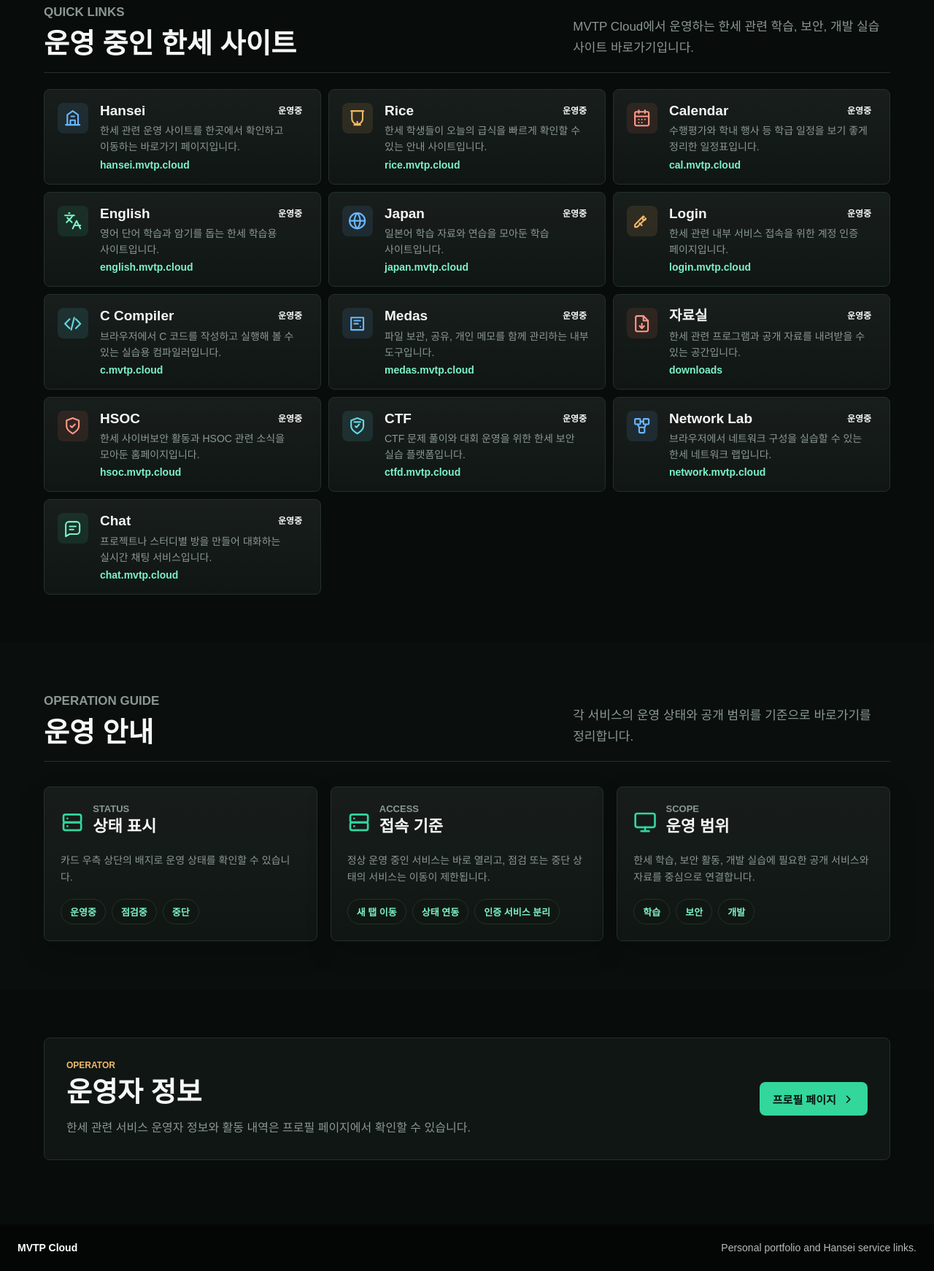
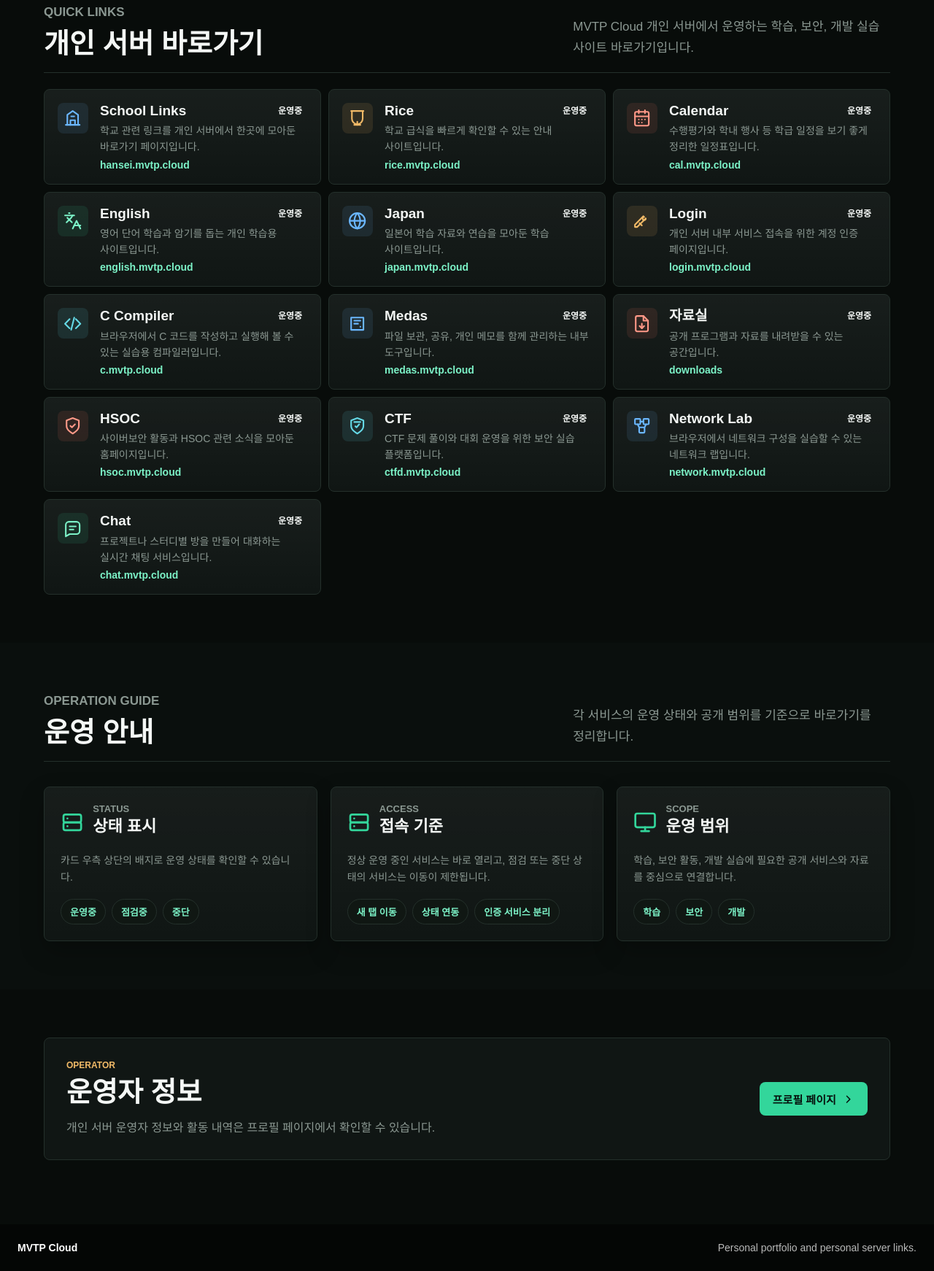
Before and after one commit to deploy103/mvtp-homepage, a website: page public/index.html in a window 1280 px wide. Shown: the part 639-2381 px from the top of the page at 73% size. Drawn offline with Linux system fonts and the light colour scheme; no server answers.

Commit message:
Update service link wording

```diff
--- a/data/site-content.json
+++ b/data/site-content.json
@@ -2,7 +2,7 @@
   "serviceStatuses": [
     {
       "id": "hansei",
-      "name": "Hansei",
+      "name": "School Links",
       "status": "운영중",
       "state": "online"
     },
--- a/public/index.html
+++ b/public/index.html
@@ -5,7 +5,7 @@
     <meta name="viewport" content="width=device-width, initial-scale=1" />
     <meta
       name="description"
-      content="MVTP Cloud 개인 포트폴리오와 운영 중인 한세 관련 서비스 바로가기 페이지입니다."
+      content="MVTP Cloud 개인 포트폴리오와 개인 서버에서 운영 중인 서비스 바로가기 페이지입니다."
     />
     <title>MVTP Cloud</title>
     <link rel="icon" href="favicon.svg" type="image/svg+xml" />
@@ -33,7 +33,7 @@
           <p class="eyebrow">Personal cloud portfolio</p>
           <h1>MVTP Cloud</h1>
           <p class="hero-copy">
-            개인 포트폴리오와 직접 운영 중인 한세 관련 학습, 보안, 개발 서비스를 한 화면에서
+            개인 포트폴리오와 직접 운영 중인 학습, 보안, 개발 서비스를 한 화면에서
             확인하고 바로 이동할 수 있는 랜딩 페이지입니다.
           </p>
           <div class="hero-actions">
@@ -82,8 +82,8 @@
         <div class="section-inner">
           <div class="section-heading">
             <p class="eyebrow">Quick links</p>
-            <h2>운영 중인 한세 사이트</h2>
-            <p>MVTP Cloud에서 운영하는 한세 관련 학습, 보안, 개발 실습 사이트 바로가기입니다.</p>
+            <h2>개인 서버 바로가기</h2>
+            <p>MVTP Cloud 개인 서버에서 운영하는 학습, 보안, 개발 실습 사이트 바로가기입니다.</p>
           </div>
 
           <div class="service-grid">
@@ -98,8 +98,8 @@
                 </svg>
               </span>
               <span class="service-copy">
-                <strong>Hansei</strong>
-                <span>한세 관련 운영 사이트를 한곳에서 확인하고 이동하는 바로가기 페이지입니다.</span>
+                <strong>School Links</strong>
+                <span>학교 관련 링크를 개인 서버에서 한곳에 모아둔 바로가기 페이지입니다.</span>
                 <em>hansei.mvtp.cloud</em>
               </span>
             </a>
@@ -116,7 +116,7 @@
               </span>
               <span class="service-copy">
                 <strong>Rice</strong>
-                <span>한세 학생들이 오늘의 급식을 빠르게 확인할 수 있는 안내 사이트입니다.</span>
+                <span>학교 급식을 빠르게 확인할 수 있는 안내 사이트입니다.</span>
                 <em>rice.mvtp.cloud</em>
               </span>
             </a>
@@ -157,7 +157,7 @@
               </span>
               <span class="service-copy">
                 <strong>English</strong>
-                <span>영어 단어 학습과 암기를 돕는 한세 학습용 사이트입니다.</span>
+                <span>영어 단어 학습과 암기를 돕는 개인 학습용 사이트입니다.</span>
                 <em>english.mvtp.cloud</em>
               </span>
             </a>
@@ -190,7 +190,7 @@
               </span>
               <span class="service-copy">
                 <strong>Login</strong>
-                <span>한세 관련 내부 서비스 접속을 위한 계정 인증 페이지입니다.</span>
+                <span>개인 서버 내부 서비스 접속을 위한 계정 인증 페이지입니다.</span>
                 <em>login.mvtp.cloud</em>
               </span>
             </a>
@@ -240,7 +240,7 @@
               </span>
               <span class="service-copy">
                 <strong>자료실</strong>
-                <span>한세 관련 프로그램과 공개 자료를 내려받을 수 있는 공간입니다.</span>
+                <span>공개 프로그램과 자료를 내려받을 수 있는 공간입니다.</span>
                 <em>downloads</em>
               </span>
             </a>
@@ -255,7 +255,7 @@
               </span>
               <span class="service-copy">
                 <strong>HSOC</strong>
-                <span>한세 사이버보안 활동과 HSOC 관련 소식을 모아둔 홈페이지입니다.</span>
+                <span>사이버보안 활동과 HSOC 관련 소식을 모아둔 홈페이지입니다.</span>
                 <em>hsoc.mvtp.cloud</em>
               </span>
             </a>
@@ -271,7 +271,7 @@
               </span>
               <span class="service-copy">
                 <strong>CTF</strong>
-                <span>CTF 문제 풀이와 대회 운영을 위한 한세 보안 실습 플랫폼입니다.</span>
+                <span>CTF 문제 풀이와 대회 운영을 위한 보안 실습 플랫폼입니다.</span>
                 <em>ctfd.mvtp.cloud</em>
               </span>
             </a>
@@ -290,7 +290,7 @@
               </span>
               <span class="service-copy">
                 <strong>Network Lab</strong>
-                <span>브라우저에서 네트워크 구성을 실습할 수 있는 한세 네트워크 랩입니다.</span>
+                <span>브라우저에서 네트워크 구성을 실습할 수 있는 네트워크 랩입니다.</span>
                 <em>network.mvtp.cloud</em>
               </span>
             </a>
@@ -374,7 +374,7 @@
                   <h3>운영 범위</h3>
                 </div>
               </div>
-              <p class="hardware-summary">한세 학습, 보안 활동, 개발 실습에 필요한 공개 서비스와 자료를 중심으로 연결합니다.</p>
+              <p class="hardware-summary">학습, 보안 활동, 개발 실습에 필요한 공개 서비스와 자료를 중심으로 연결합니다.</p>
               <div class="guide-list">
                 <span>학습</span>
                 <span>보안</span>
@@ -390,7 +390,7 @@
           <div>
             <p class="eyebrow">Operator</p>
             <h2>운영자 정보</h2>
-            <p>한세 관련 서비스 운영자 정보와 활동 내역은 프로필 페이지에서 확인할 수 있습니다.</p>
+            <p>개인 서버 운영자 정보와 활동 내역은 프로필 페이지에서 확인할 수 있습니다.</p>
           </div>
           <a class="button button-dark" href="/profile">
             프로필 페이지
@@ -404,7 +404,7 @@
 
     <footer class="site-footer">
       <span>MVTP Cloud</span>
-      <span>Personal portfolio and Hansei service links.</span>
+      <span>Personal portfolio and personal server links.</span>
     </footer>
   </body>
 </html>
--- a/server.js
+++ b/server.js
@@ -53,7 +53,7 @@ const statusStates = new Set(["online", "warning", "offline", "neutral"]);
 
 const defaultSiteContent = {
   serviceStatuses: [
-    { id: "hansei", name: "Hansei", status: "운영중", state: "online" },
+    { id: "hansei", name: "School Links", status: "운영중", state: "online" },
     { id: "rice", name: "Rice", status: "운영중", state: "online" },
     { id: "calendar", name: "Calendar", status: "운영중", state: "online" },
     { id: "english", name: "English", status: "운영중", state: "online" },
```
Also changed, not shown: public/about.html (+1 -1 lines), public/downloads.html (+1 -1 lines).
